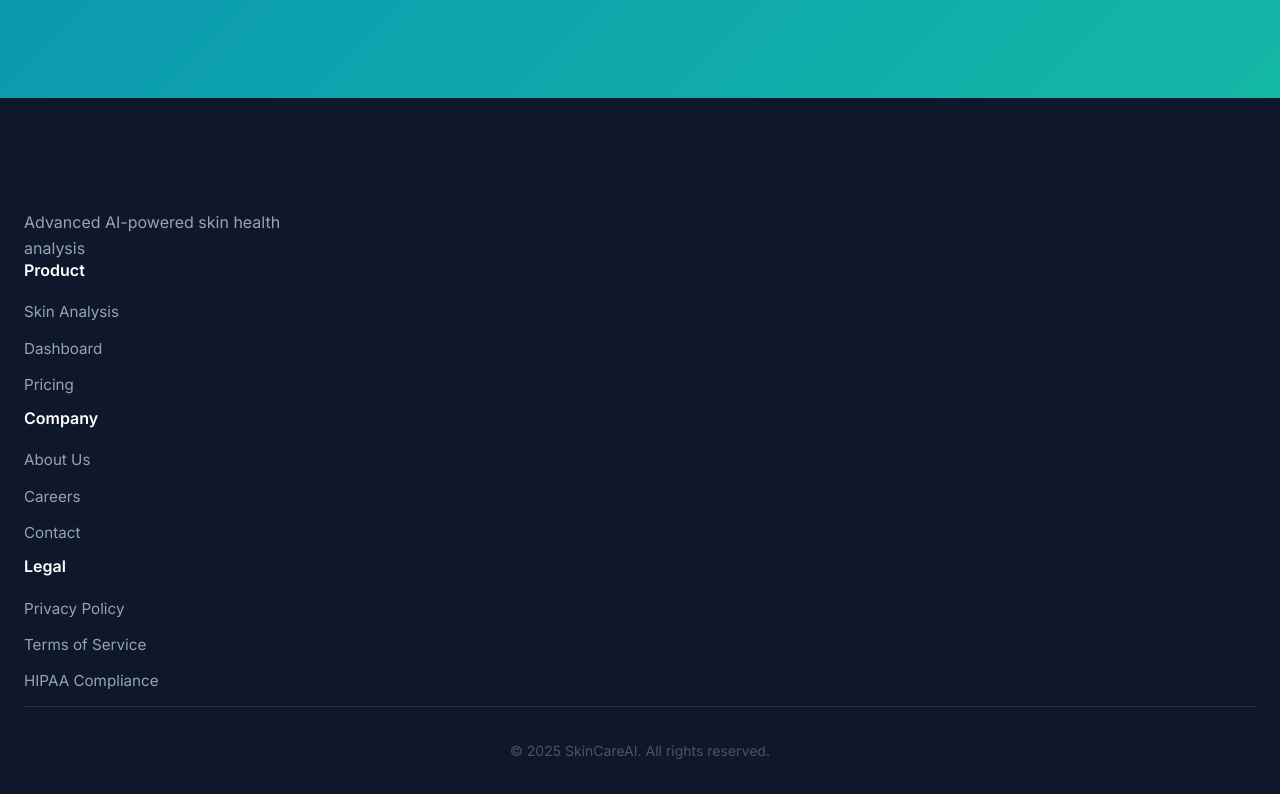
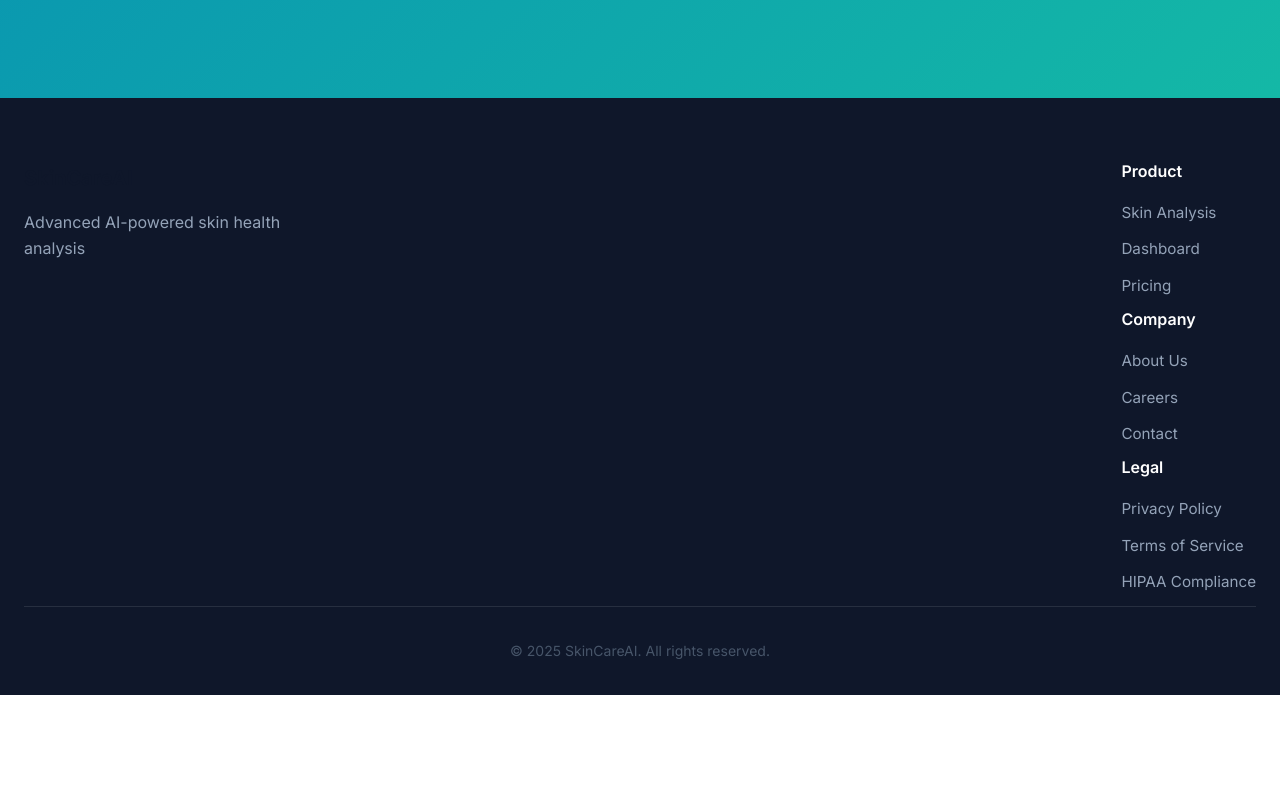
Before and after one commit to himprapatel-rgb/ai-skincare-intelligence-system, a React (Vite) app in the folder frontend/: page / in a window 1280 px wide. Shown: the part 2541-3335 px from the top of the page. After the commit the page ends 3236 px from the top, so only its background shows below. Built offline with nearby package versions, Linux system fonts and the light colour scheme; no server answers.

Commit message:
Fix footer alignment with flexbox layout

```diff
--- a/frontend/src/pages/HomePage.css
+++ b/frontend/src/pages/HomePage.css
@@ -367,6 +367,10 @@
 .footer-container {
   max-width: 1280px;
   margin: 0 auto;
+    display: flex;
+  justify-content: space-between;
+  align-items: flex-start;
+  gap: 48px;
 }
 
 .footer-content {
@@ -395,6 +399,11 @@
 .footer-links h4 {
   color: white;
   font-size: 1rem;
+  .footer-links {
+  display: flex;
+  gap: 48px;
+}
+
   font-weight: 600;
   margin-bottom: 20px;
 }
```
